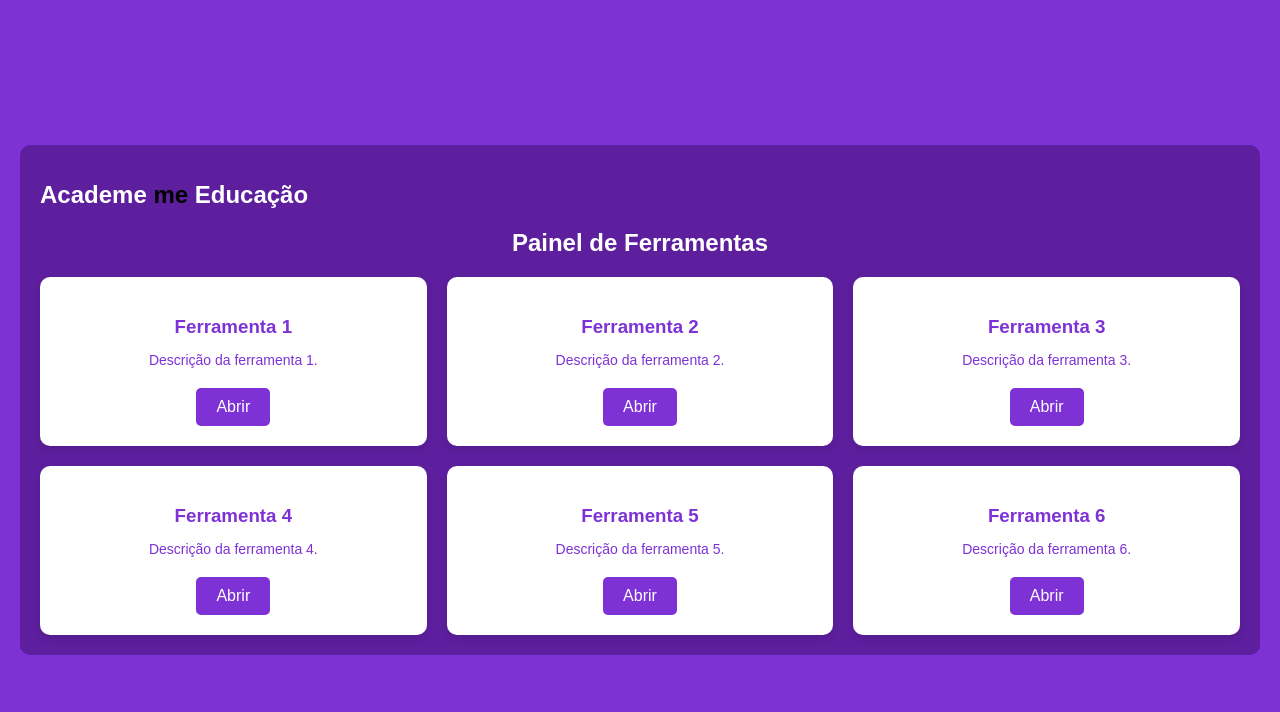
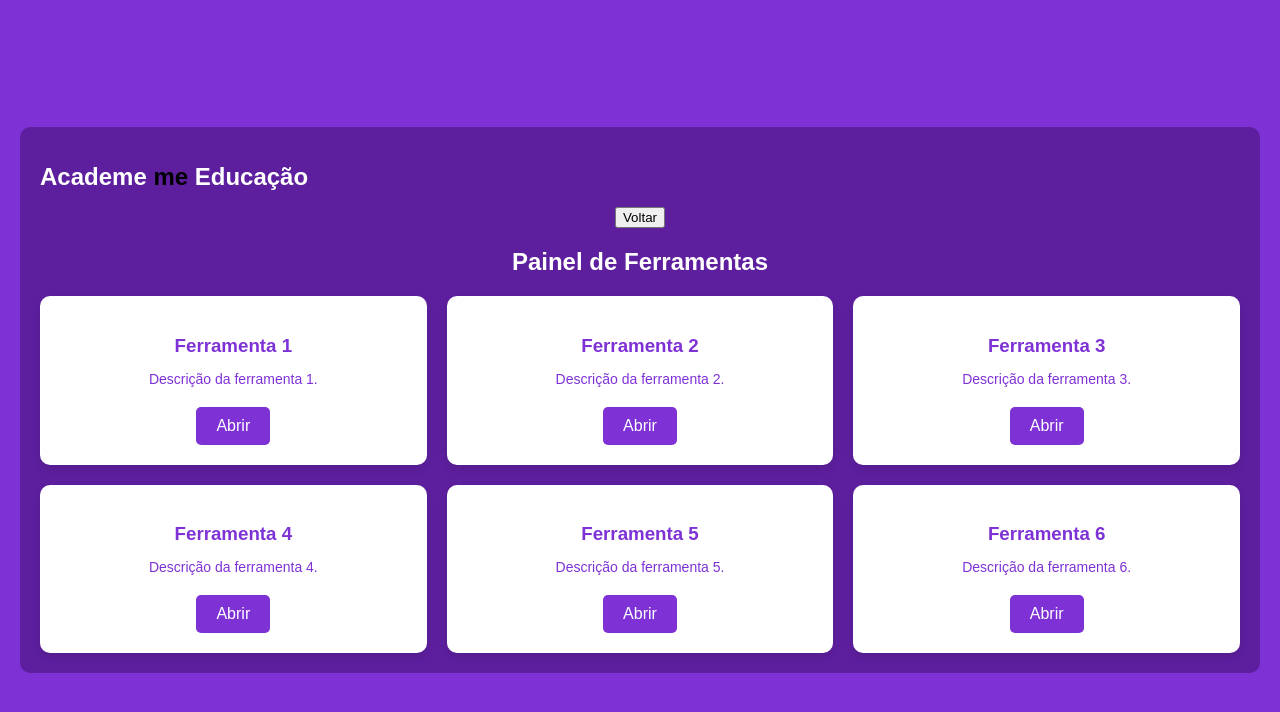
Before and after one commit to Academe33/Painel-de-Ferramentas, a plain HTML site: page index.html in a window 1280 px wide. Drawn offline with Linux system fonts and the light colour scheme.

Commit message:
Update index.html

```diff
--- a/index.html
+++ b/index.html
@@ -12,6 +12,9 @@
         <div class="logo-container">
             <h1>Academe <span class="highlight">me</span> Educação</h1>
         </div>
+
+        <!-- Botão de Voltar -->
+        <button class="back-button" onclick="window.history.back()">Voltar</button>
 
         <!-- Título do Dashboard -->
         <header class="dashboard-header">
```
